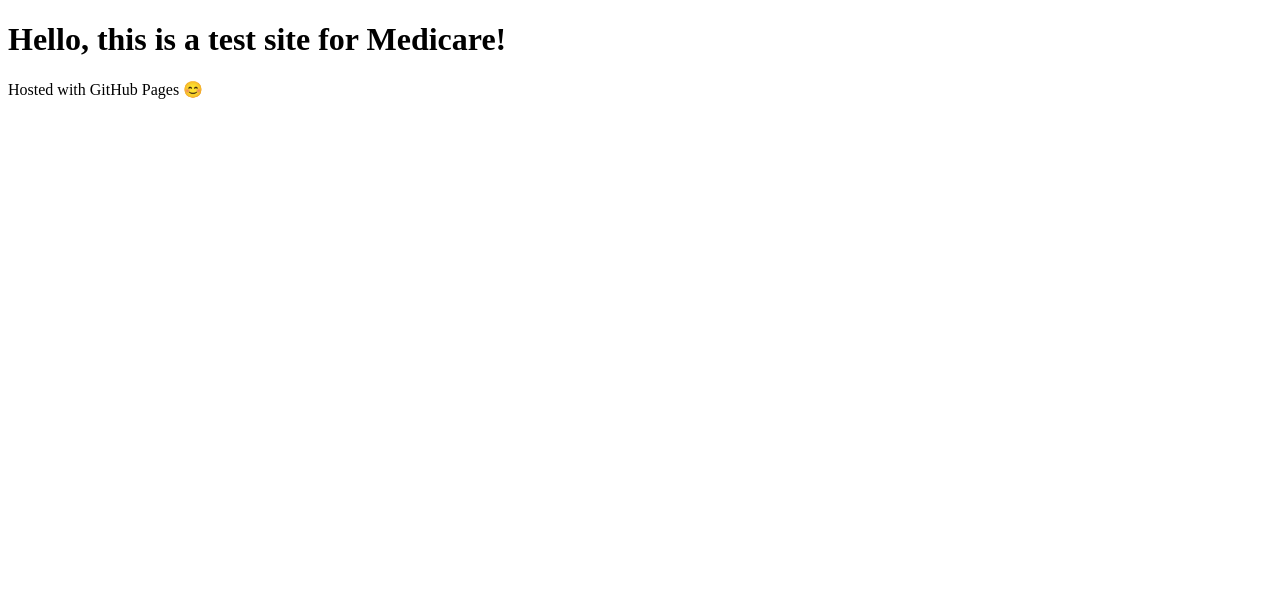
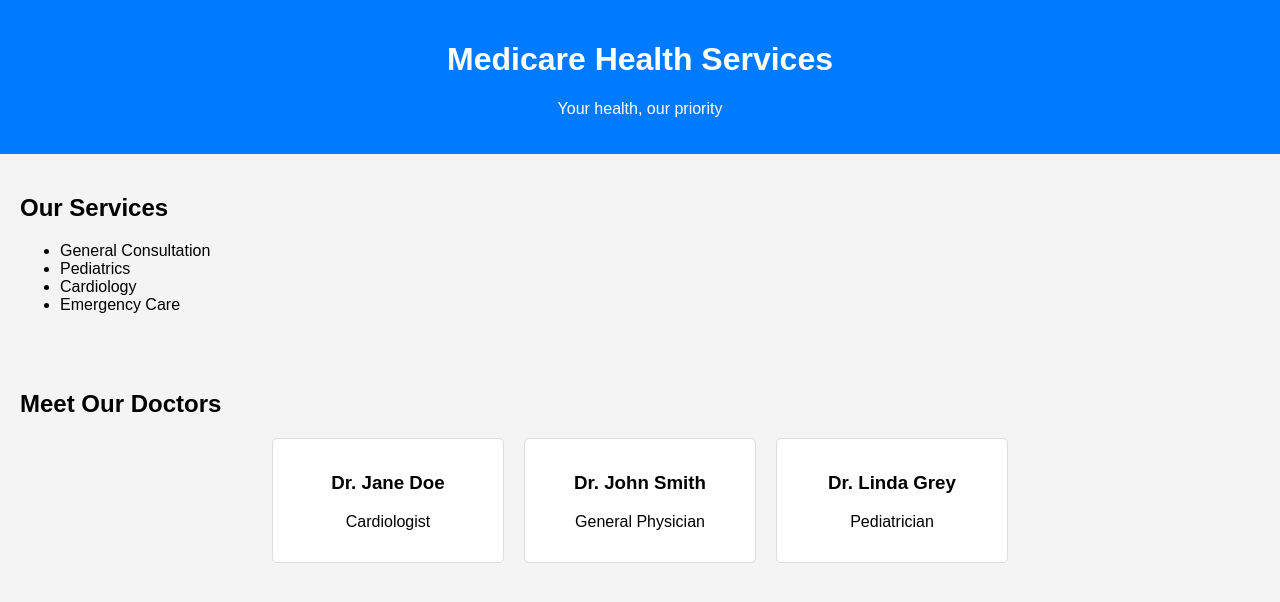
Before and after one commit to Didii-tochee/diditest, a plain HTML site: page index.html in a window 1280 px wide. Drawn offline with Linux system fonts and the light colour scheme.

Commit message:
Update index.html

```diff
--- a/index.html
+++ b/index.html
@@ -1,12 +1,74 @@
 <!DOCTYPE html>
 <html lang="en">
 <head>
-    <meta charset="UTF-8">
-    <meta name="viewport" content="width=device-width, initial-scale=1.0">
-    <title>Welcome to Medicare</title>
+  <meta charset="UTF-8">
+  <title>Medicare Health Services</title>
+  <style>
+    body {
+      font-family: Arial, sans-serif;
+      background-color: #f4f4f4;
+      margin: 0;
+      padding: 0;
+    }
+    header {
+      background-color: #007BFF;
+      color: white;
+      padding: 20px;
+      text-align: center;
+    }
+    .section {
+      padding: 20px;
+    }
+    .doctors {
+      display: flex;
+      gap: 20px;
+      justify-content: center;
+      flex-wrap: wrap;
+    }
+    .doctor-card {
+      background-color: white;
+      border: 1px solid #ddd;
+      padding: 15px;
+      border-radius: 5px;
+      width: 200px;
+      text-align: center;
+    }
+  </style>
 </head>
 <body>
-    <h1>Hello, this is a test site for Medicare!</h1>
-    <p>Hosted with GitHub Pages 😊</p>
+
+  <header>
+    <h1>Medicare Health Services</h1>
+    <p>Your health, our priority</p>
+  </header>
+
+  <div class="section">
+    <h2>Our Services</h2>
+    <ul>
+      <li>General Consultation</li>
+      <li>Pediatrics</li>
+      <li>Cardiology</li>
+      <li>Emergency Care</li>
+    </ul>
+  </div>
+
+  <div class="section">
+    <h2>Meet Our Doctors</h2>
+    <div class="doctors">
+      <div class="doctor-card">
+        <h3>Dr. Jane Doe</h3>
+        <p>Cardiologist</p>
+      </div>
+      <div class="doctor-card">
+        <h3>Dr. John Smith</h3>
+        <p>General Physician</p>
+      </div>
+      <div class="doctor-card">
+        <h3>Dr. Linda Grey</h3>
+        <p>Pediatrician</p>
+      </div>
+    </div>
+  </div>
+
 </body>
 </html>
```
